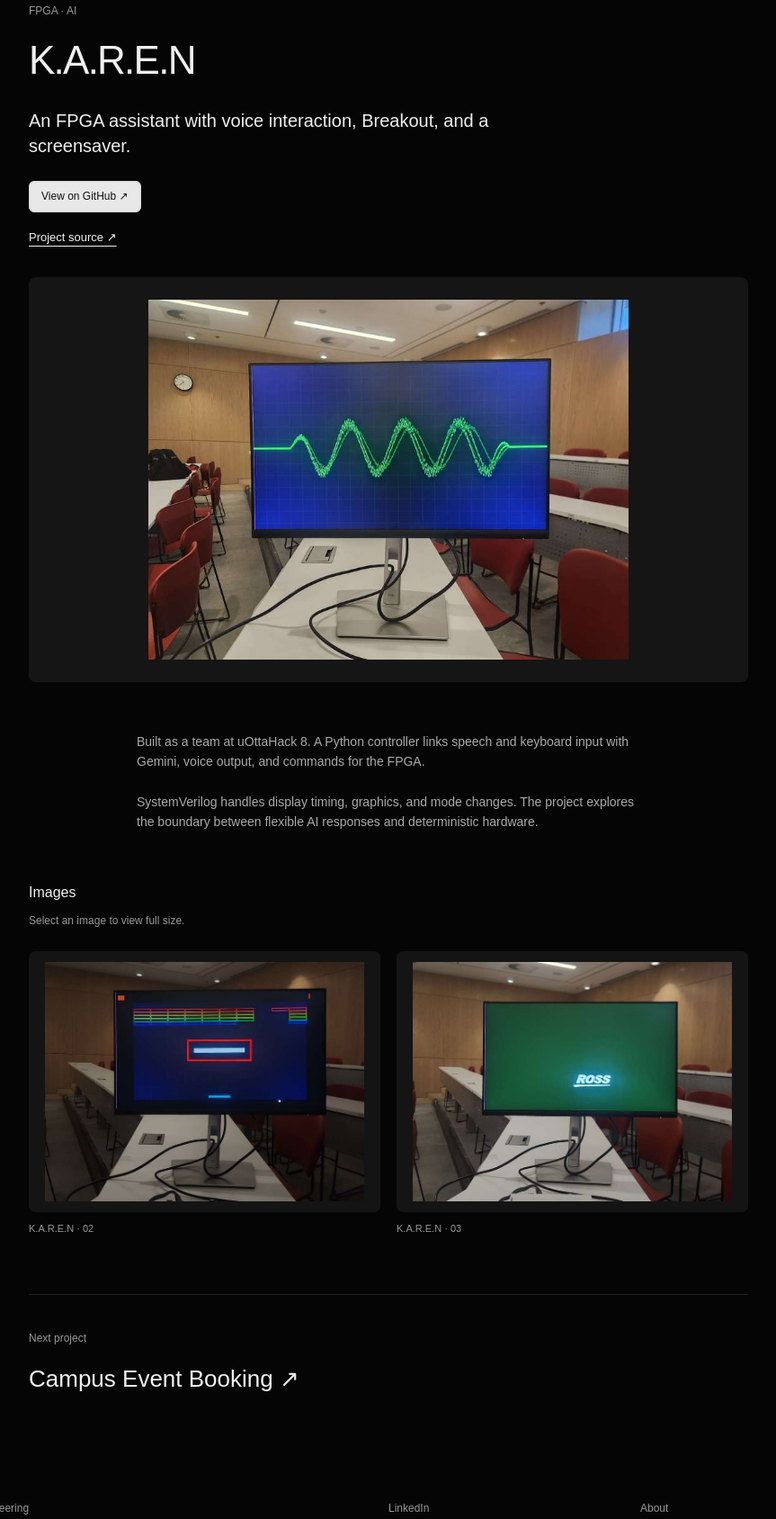
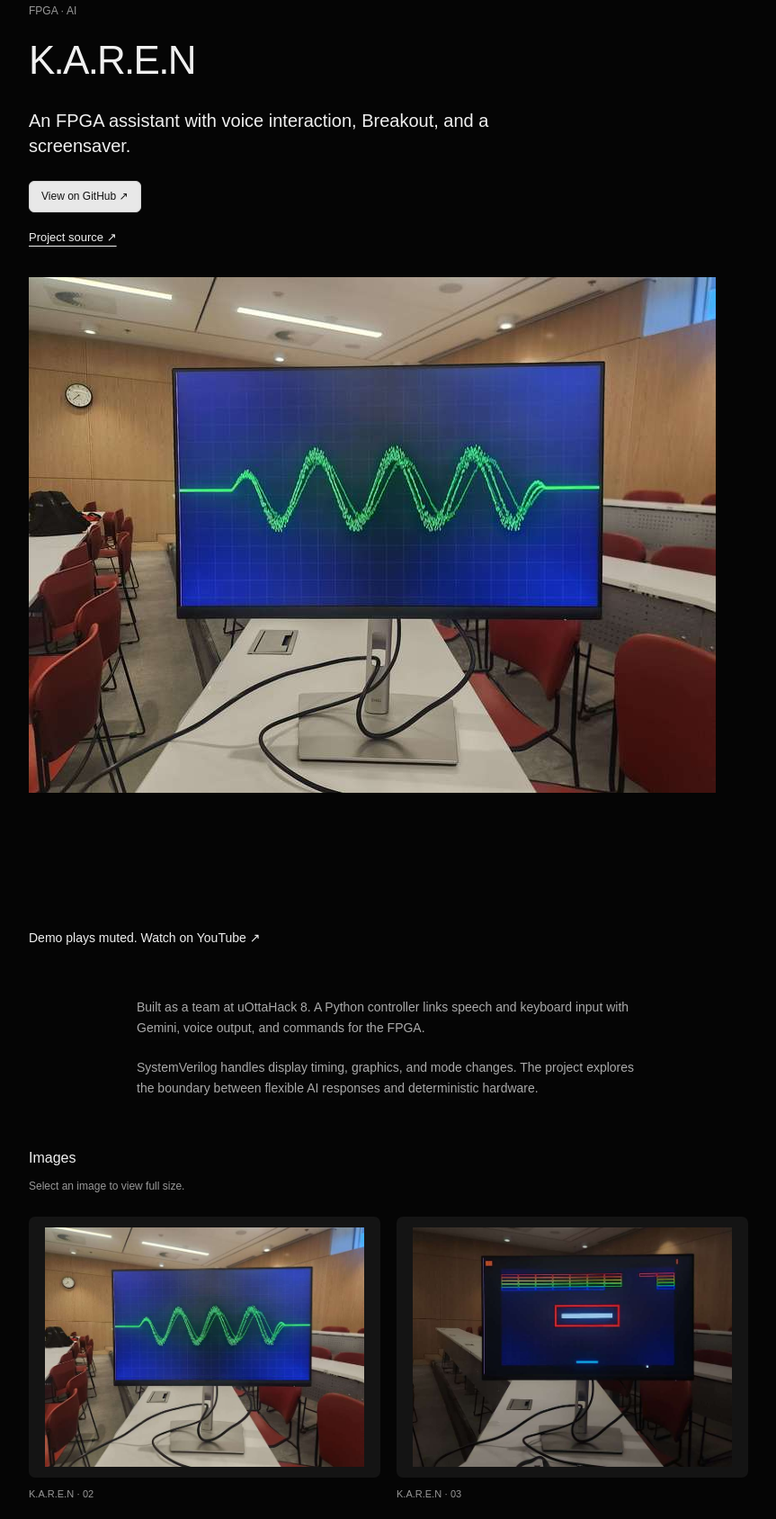
Before and after one commit to AayanShaikh007/website-2, an Astro site: page /projects/karen in a window 1280 px wide. Shown: the part 221-1909 px from the top of the page at 90% size, without its empty margins (208-1071 px from the left). Built offline with nearby package versions, Linux system fonts and the light colour scheme; Astro itself is replaced by a stand-in of ours; grey boxes are pictures that could not be loaded.

Commit message:
feat: show muted Karen demo as detail page cover and retain all photos

```diff
--- a/src/pages/projects/[slug].astro
+++ b/src/pages/projects/[slug].astro
@@ -1,5 +1,6 @@
 ---
 import Layout from '../../layouts/Layout.astro';
+import YouTubeCover from '../../components/YouTubeCover.astro';
 import {projects} from '../../data/projects';
 export function getStaticPaths(){return projects.map((project,index)=>({params:{slug:project.slug},props:{project,next:projects[(index+1)%projects.length]}}));}
 const {project:p,next}=Astro.props;
@@ -8,9 +9,10 @@ const {project:p,next}=Astro.props;
 <article class="case-study wrap">
 <a class="text-link" href="/#projects">← All projects</a>
 <header class="project-header"><p class="muted">{p.category}</p><h1>{p.title}</h1><p class="case-intro">{p.summary}</p><a class="button github-button" href={p.repo} target="_blank" rel="noopener noreferrer">{p.profileOnly?'GitHub profile ↗':'View on GitHub ↗'}</a>{p.profileOnly&&<p class="repo-note">Project repository not publicly linked.</p>}{'source' in p && <a class="text-link project-source" href={p.source} target="_blank" rel="noopener noreferrer">Project source ↗</a>}</header>
-{p.gallery.length>0 && <figure class="case-image"><a href={p.gallery[0].src} target="_blank" rel="noopener noreferrer" aria-label={`Open full-size ${p.title} overview`}><img src={p.gallery[0].src} alt={p.gallery[0].alt} width="1200" height="800" fetchpriority="high"/></a></figure>}
+{p.slug==='karen' && <YouTubeCover poster={p.image} alt={p.alt}/>}
+{p.gallery.length>0 && p.slug!=='karen' && <figure class="case-image"><a href={p.gallery[0].src} target="_blank" rel="noopener noreferrer" aria-label={`Open full-size ${p.title} overview`}><img src={p.gallery[0].src} alt={p.gallery[0].alt} width="1200" height="800" fetchpriority="high"/></a></figure>}
 {p.gallery.length===0 && <p class="project-image-pending muted">Project photographs and screenshots will be added here.</p>}
 <section class="case-copy" aria-label="Project description">{p.paragraphs.slice(1).map(paragraph=><p>{paragraph}</p>)}</section>
-{p.gallery.length>1 && <section class="project-gallery" aria-label={`${p.title} image gallery`}><h2>Images</h2><p class="muted gallery-hint">Select an image to view full size.</p><div class="gallery-grid">{p.gallery.slice(1).map((image,i)=><figure><a href={image.src} target="_blank" rel="noopener noreferrer" aria-label={`Open ${p.title} image ${i+2} full size`}><img src={image.src} alt={image.alt} width="1000" height="750" loading="lazy"/></a><figcaption>{p.title} · {String(i+2).padStart(2,'0')}</figcaption></figure>)}</div></section>}
+{p.gallery.length>1 && <section class="project-gallery" aria-label={`${p.title} image gallery`}><h2>Images</h2><p class="muted gallery-hint">Select an image to view full size.</p><div class="gallery-grid">{(p.slug==='karen'?p.gallery:p.gallery.slice(1)).map((image,i)=><figure><a href={image.src} target="_blank" rel="noopener noreferrer" aria-label={`Open ${p.title} image ${i+2} full size`}><img src={image.src} alt={image.alt} width="1000" height="750" loading="lazy"/></a><figcaption>{p.title} · {String(i+2).padStart(2,'0')}</figcaption></figure>)}</div></section>}
 <a class="next-project" href={`/projects/${next.slug}/`}><span class="muted">Next project</span><h2>{next.title} ↗</h2></a>
 </article></Layout>
```
